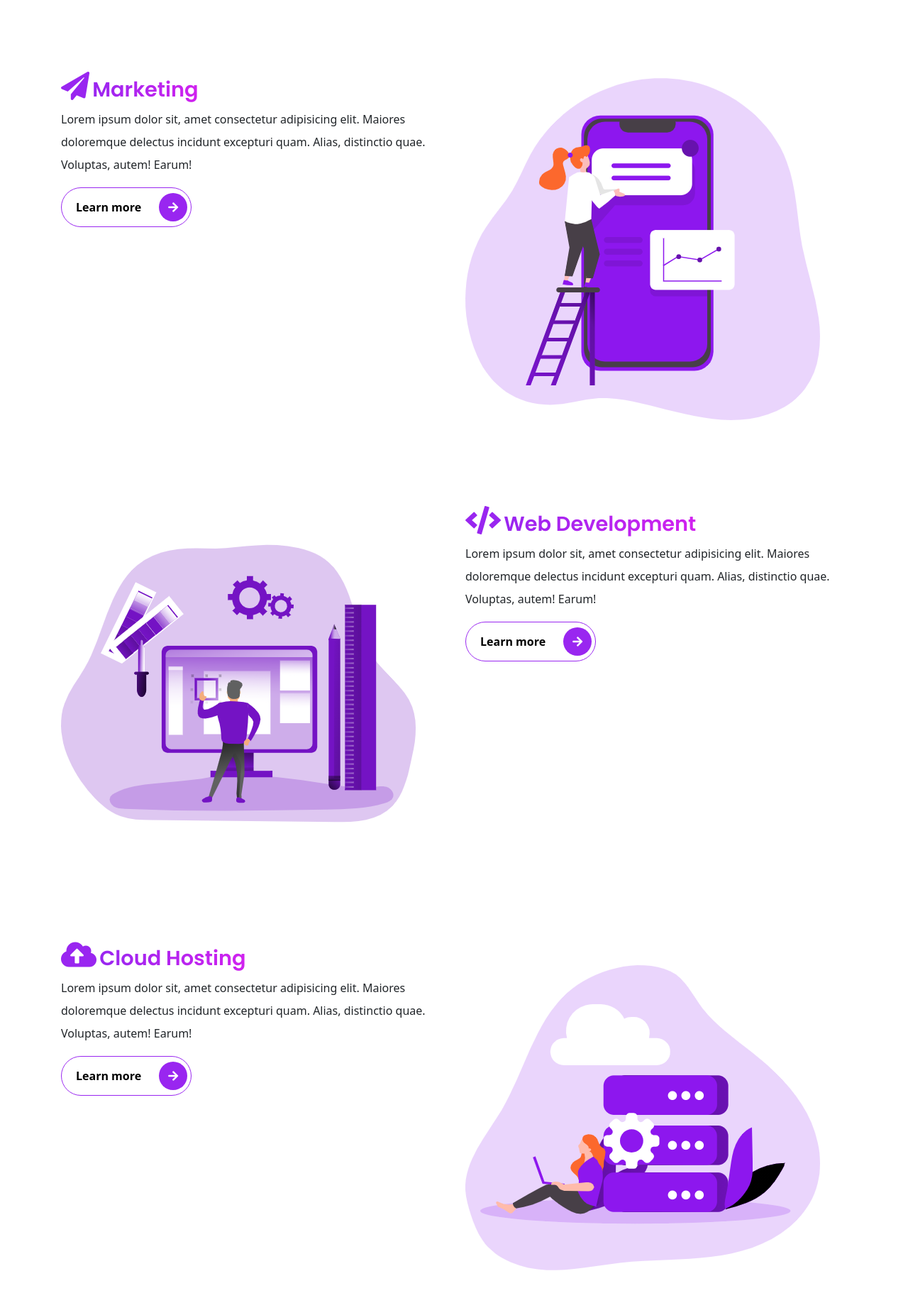
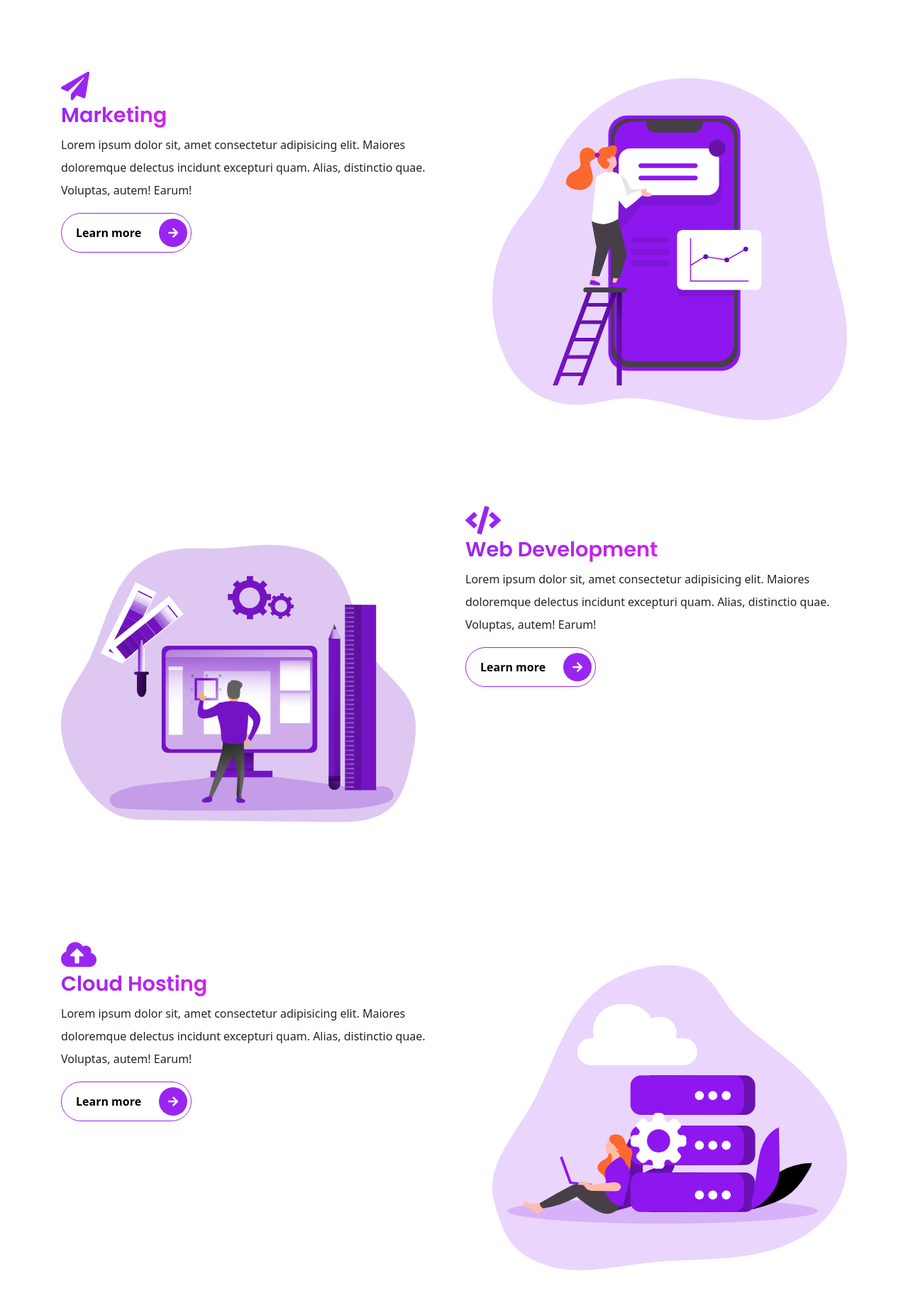
Before and after one commit to Aligndzcyln/Portfolio-Website, a website: page index.html in a window 1280 px wide. Shown: the part 1560-3389 px from the top of the page at 71% size. Drawn offline with nearby package versions, Linux system fonts and the light colour scheme.

Commit message:
design improved

```diff
--- a/index.html
+++ b/index.html
@@ -188,7 +188,7 @@
             <div class="row">
                 <div class="col-lg-6 col-md-6 col-sm-12 col-xs-12 services mt-4">
                     <div class="services__content">
-                        <div class="icon fas fa-paper-plane"></div>
+                        <div class="icon d-block fas fa-paper-plane"></div>
                         <h3 class="display-3--title mt-1">Marketing</h3>
                         <p class="lh-lg">
                             Lorem ipsum dolor sit, amet consectetur adipisicing elit. Maiores doloremque delectus
@@ -201,7 +201,7 @@
                         </button>
                     </div>
                 </div>
-                <div class="col-lg-6 col-md-6 col-sm-12 col-xs-12 services mt-4">
+                <div class="col-lg-6 col-md-6 col-sm-12 col-xs-12 services mt-4 text-end">
                     <div class="services__content">
                         <img src="images/services/service-1.png" alt="marketing illustration" class="img-fluid">
                     </div>
@@ -209,14 +209,14 @@
             </div>
             <!-- start the web development content -->
             <div class="row">
-                <div class="col-lg-6 col-md-6 col-sm-12 col-xs-12 services mt-4">
+                <div class="col-lg-6 col-md-6 col-sm-12 col-xs-12 services mt-4 text-start">
                     <div class="services__content">
                         <img src="images/services/service-2.png" alt="web development illustration" class="img-fluid">
                     </div>
                 </div>
                 <div class="col-lg-6 col-md-6 col-sm-12 col-xs-12 services mt-4">
                     <div class="services__content">
-                        <div class="icon fas fa-code"></div>
+                        <div class="icon d-block fas fa-code"></div>
                         <h3 class="display-3--title mt-1">Web development</h3>
                         <p class="lh-lg">
                             Lorem ipsum dolor sit, amet consectetur adipisicing elit. Maiores doloremque delectus
@@ -234,7 +234,7 @@
             <div class="row">
                 <div class="col-lg-6 col-md-6 col-sm-12 col-xs-12 services mt-4">
                     <div class="services__content">
-                        <div class="icon fas fa-cloud-upload-alt"></div>
+                        <div class="icon d-block fas fa-cloud-upload-alt"></div>
                         <h3 class="display-3--title mt-1">Cloud hosting</h3>
                         <p class="lh-lg">
                             Lorem ipsum dolor sit, amet consectetur adipisicing elit. Maiores doloremque delectus
@@ -247,7 +247,7 @@
                         </button>
                     </div>
                 </div>
-                <div class="col-lg-6 col-md-6 col-sm-12 col-xs-12 services mt-4">
+                <div class="col-lg-6 col-md-6 col-sm-12 col-xs-12 services mt-4 text-end">
                     <div class="services__content">
                         <img src="images/services/service-3.png" alt="cloud hosting illustration" class="img-fluid">
                     </div>
```
